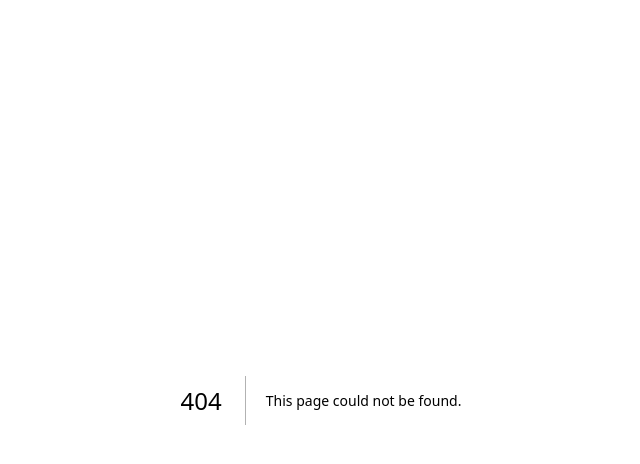
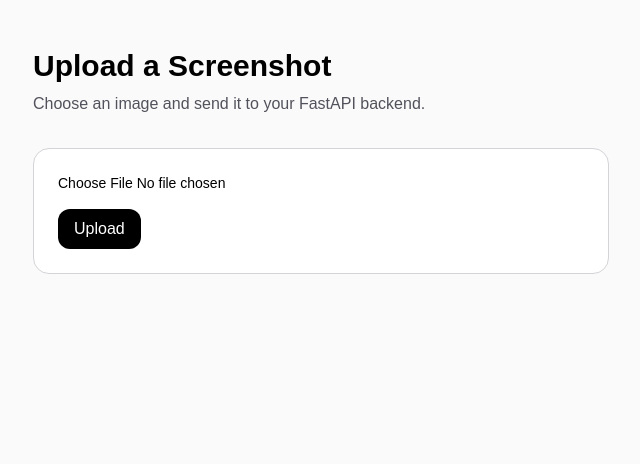
Before and after one commit to ayeshaArif6/SnapSense, a Next.js app in the folder frontend/: page /upload in a window 1280 px wide. Before the commit this address had no page. Shown: the top 464 px of the page, without its empty margins (319-959 px from the left). Built offline with nearby package versions, Linux system fonts and the light colour scheme.

Commit message:
conected back and front end

```diff
--- /dev/null
+++ b/frontend/app/upload/page.tsx
@@ -0,0 +1,64 @@
+'use client';
+
+import { useState } from 'react';
+
+export default function UploadPage() {
+  const [file, setFile] = useState<File | null>(null);
+  const [result, setResult] = useState('');
+
+  const handleUpload = async () => {
+    if (!file) {
+      setResult('Please choose a file first.');
+      return;
+    }
+
+    const formData = new FormData();
+    formData.append('file', file);
+
+    try {
+      const response = await fetch('http://127.0.0.1:8000/upload', {
+        method: 'POST',
+        body: formData,
+      });
+
+      const data = await response.json();
+      setResult(JSON.stringify(data, null, 2));
+    } catch (error) {
+      console.error(error);
+      setResult('Upload failed.');
+    }
+  };
+
+  return (
+    <main className="min-h-screen bg-zinc-50 px-6 py-12 text-black dark:bg-black dark:text-white">
+      <div className="mx-auto max-w-xl">
+        <h1 className="text-3xl font-semibold">Upload a Screenshot</h1>
+        <p className="mt-2 text-zinc-600 dark:text-zinc-400">
+          Choose an image and send it to your FastAPI backend.
+        </p>
+
+        <div className="mt-8 rounded-2xl border border-zinc-300 bg-white p-6 dark:border-zinc-800 dark:bg-zinc-900">
+          <input
+            type="file"
+            accept="image/*"
+            onChange={(e) => setFile(e.target.files?.[0] || null)}
+            className="block w-full text-sm"
+          />
+
+          <button
+            onClick={handleUpload}
+            className="mt-4 rounded-xl bg-black px-4 py-2 font-medium text-white dark:bg-white dark:text-black"
+          >
+            Upload
+          </button>
+
+          {result && (
+            <pre className="mt-6 overflow-x-auto rounded-xl bg-zinc-100 p-4 text-sm dark:bg-zinc-950">
+              {result}
+            </pre>
+          )}
+        </div>
+      </div>
+    </main>
+  );
+}
```
Also changed, not shown: 2 other files (tests, documents, lock files or other folders).
